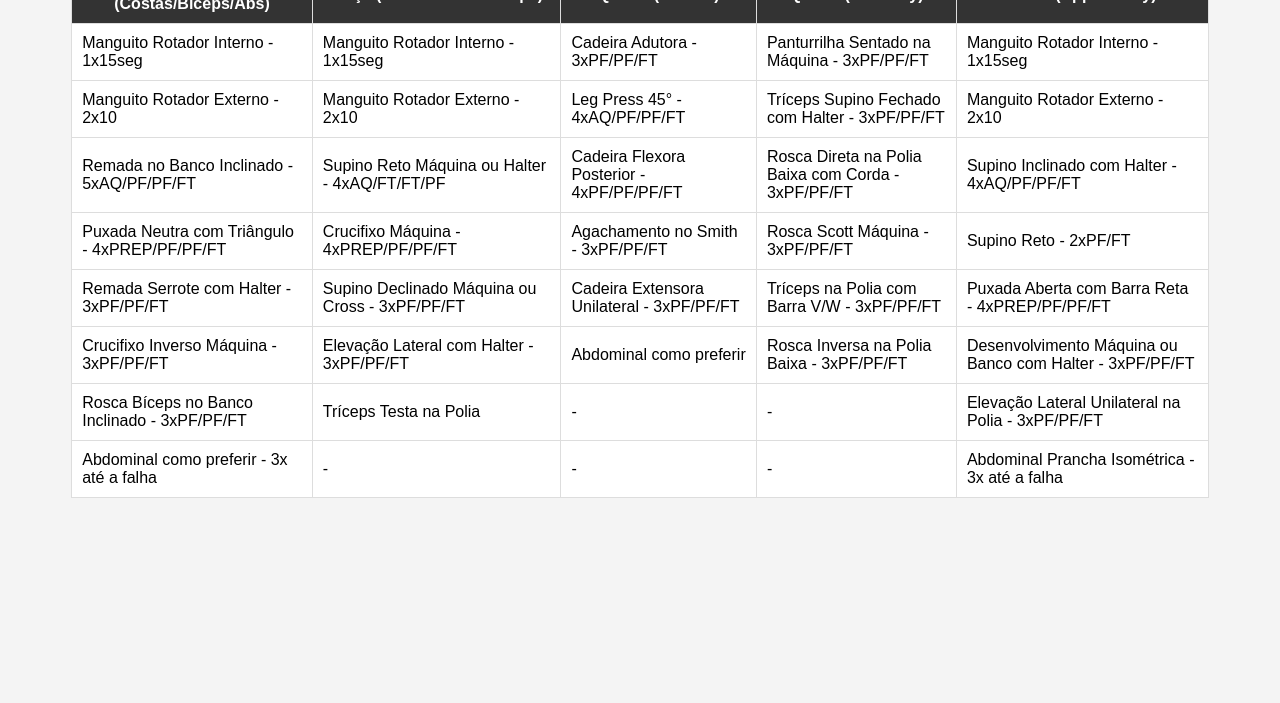
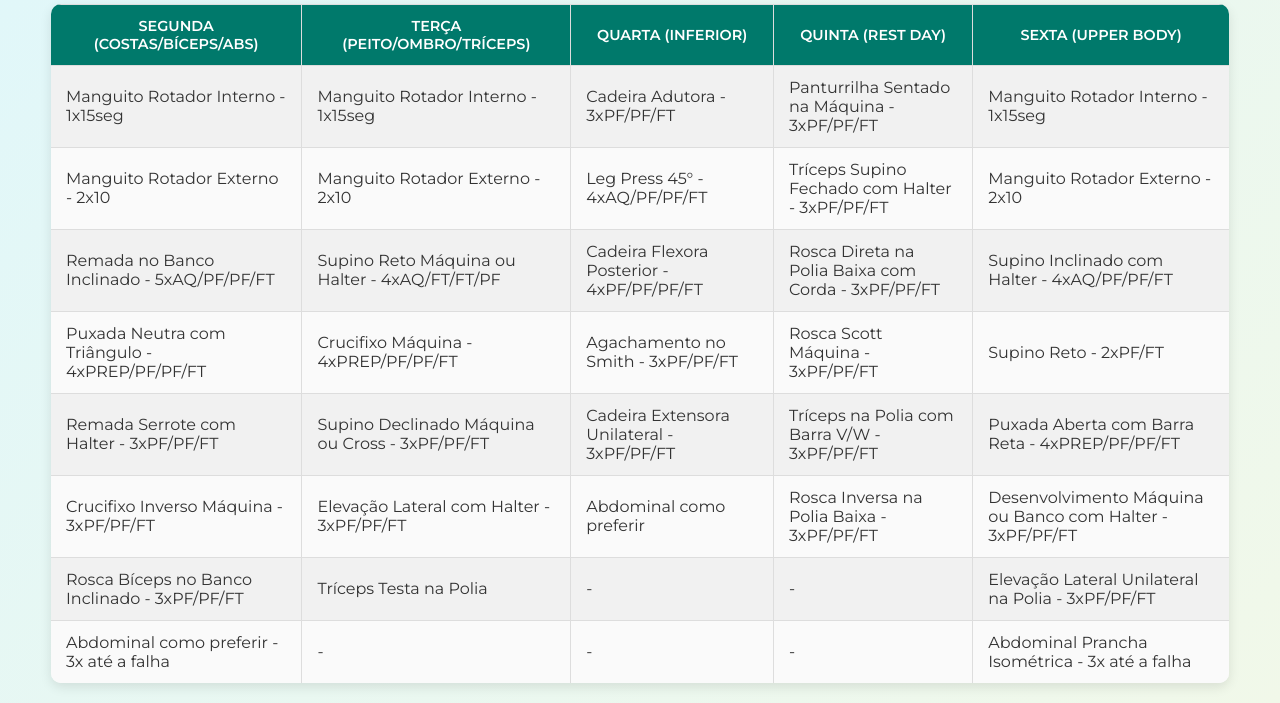
Before and after one commit to HeelFlip4/gymdays, a plain HTML site: page index.html in a window 1280 px wide. Shown: the part 102-805 px from the top of the page. Drawn offline with Linux system fonts and the light colour scheme.

Commit message:
melhoria tela index.html

```diff
--- a/index.html
+++ b/index.html
@@ -5,27 +5,74 @@
   <meta name="viewport" content="width=device-width, initial-scale=1.0">
   <title>Treino da Semana</title>
   <style>
+    @import url('https://fonts.googleapis.com/css2?family=Montserrat:wght@400;600&display=swap');
+
     body {
-            font-family: Arial, sans-serif;
+      font-family: 'Montserrat', sans-serif;
+      background: linear-gradient(135deg, #e0f7fa, #f1f8e9);
+      margin: 0;
+      padding: 20px;
+      color: #333;
+    }
+
+    h2 {
       text-align: center;
-            background-color: #f4f4f4;
+      font-size: 2em;
+      margin-bottom: 20px;
+      color: #00796b;
     }
+
     table {
-            width: 90%;
-            margin: 20px auto;
+      width: 95%;
+      margin: 0 auto;
       border-collapse: collapse;
-            background: white;
+      background-color: #fff;
+      box-shadow: 0 4px 12px rgba(0, 0, 0, 0.1);
+      border-radius: 10px;
+      overflow: hidden;
     }
+
     th, td {
+      padding: 12px 15px;
       border: 1px solid #ddd;
-            padding: 10px;
     }
+
     th {
-            background-color: #333;
-            color: white;
+      background-color: #00796b;
+      color: #fff;
+      font-weight: 600;
+      text-transform: uppercase;
+      font-size: 0.9em;
     }
+
     td {
-            text-align: left;
+      background-color: #fafafa;
+    }
+
+    tr:nth-child(even) td {
+      background-color: #f1f1f1;
+    }
+
+    td:first-child, th:first-child {
+      border-left: none;
+    }
+
+    td:last-child, th:last-child {
+      border-right: none;
+    }
+
+    table tr:last-child td {
+      border-bottom: none;
+    }
+
+    @media screen and (max-width: 768px) {
+      table {
+        font-size: 0.85em;
+      }
+
+      h2 {
+        font-size: 1.5em;
+      }
     }
   </style>
 </head>
```
Lines whose indentation alone changed are shown as unchanged.
